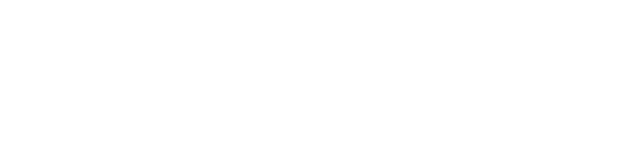
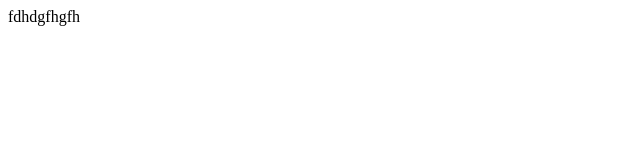
Before and after one commit to san8/test, a plain HTML site: page index.html in a window 1280 px wide. Shown: the whole page, without its empty margins (0-640 px from the left). Drawn offline with Linux system fonts and the light colour scheme.

Commit message:
Update index.html

```diff
--- a/index.html
+++ b/index.html
@@ -1 +1,2 @@
 <html>
+fdhdgfhgfh
```
